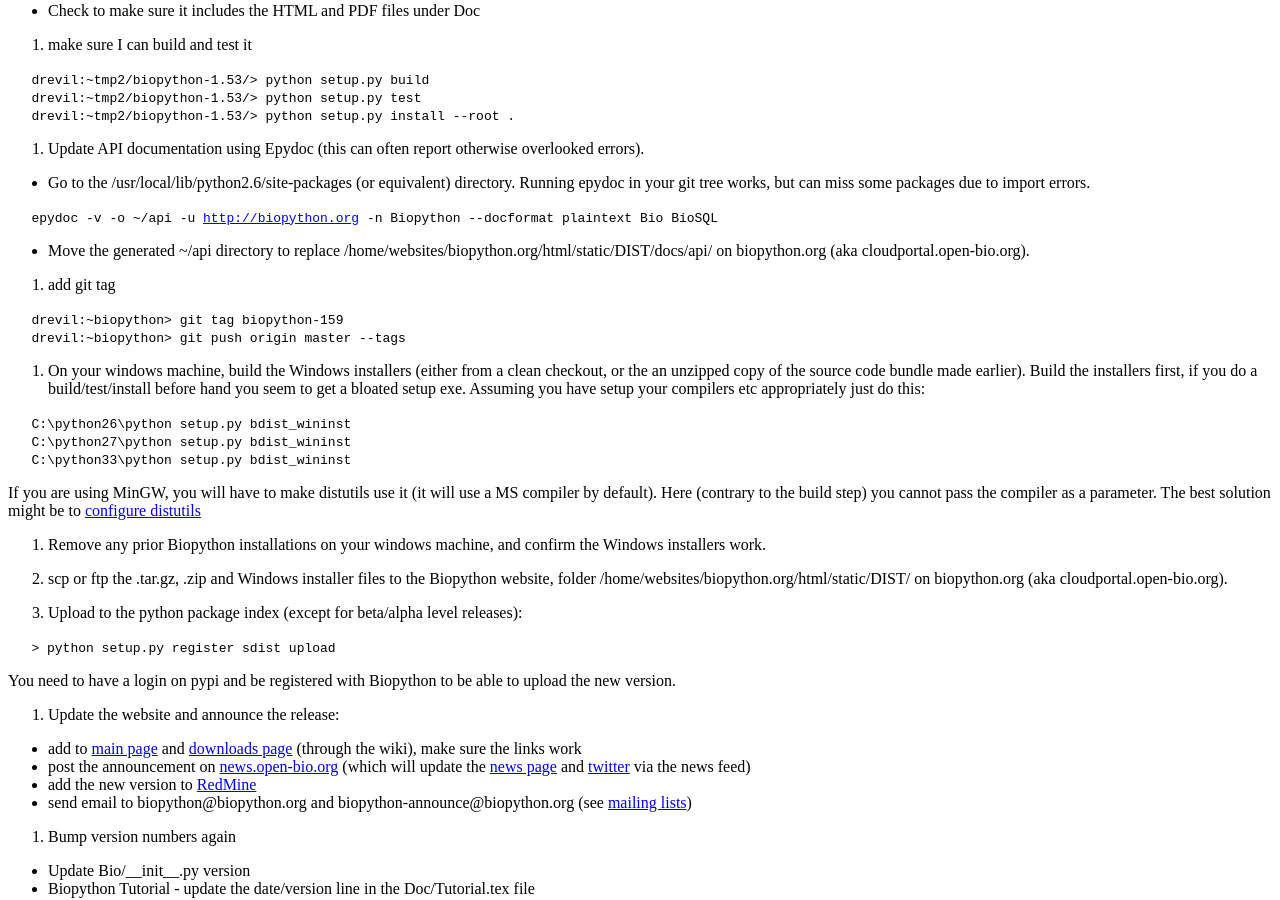
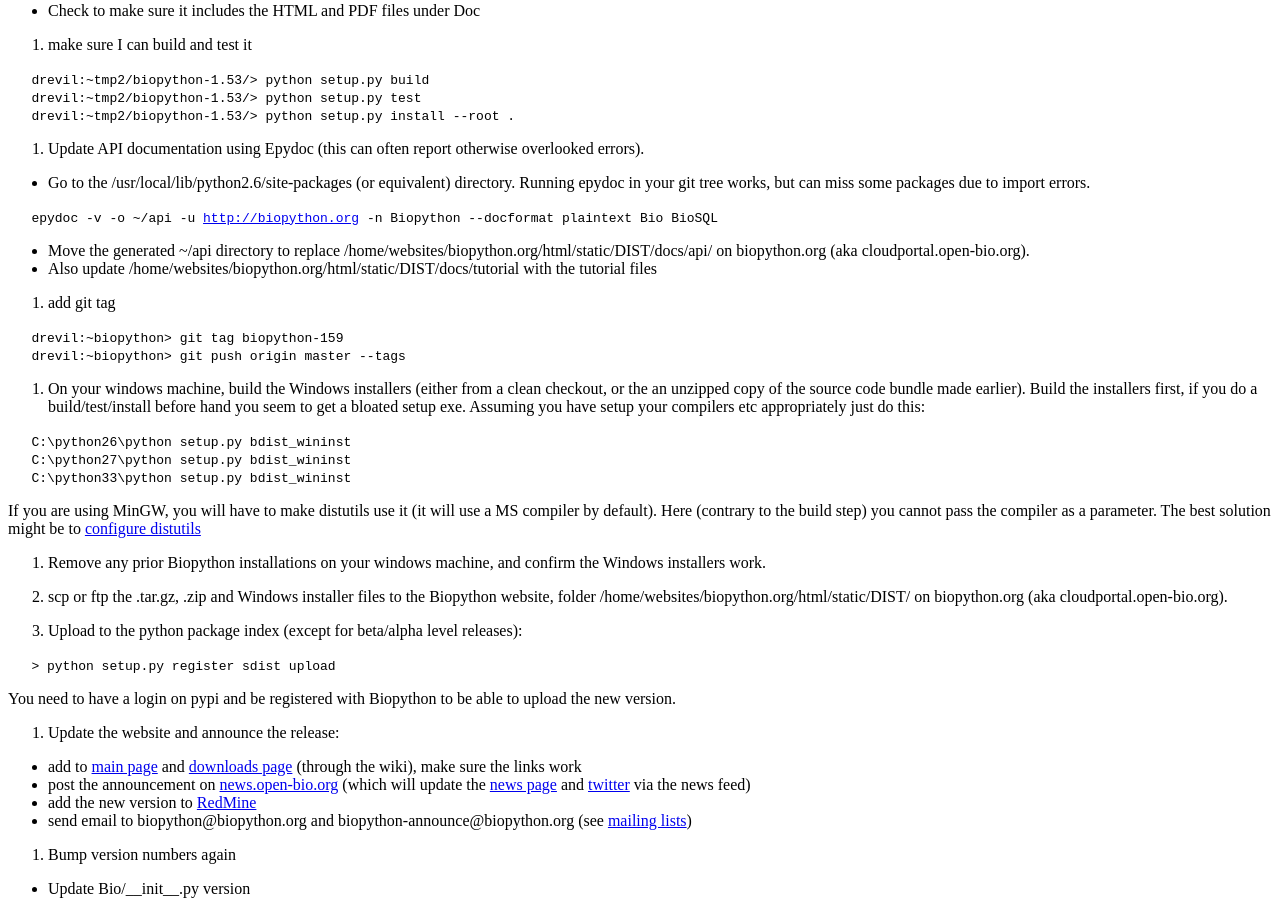
Before and after one commit to biopython/biopython.github.io, a Jekyll site: the page built from wiki/Building_a_release.md, in a window 1280 px wide and 900 px high, scrolled down 1830 px. Built offline with Jekyll 4.4.1, drawn with Linux system fonts in a browser that asks for light colours.

Commit message:
updating the tutorial

```diff
--- a/wiki/Building_a_release.md
+++ b/wiki/Building_a_release.md
@@ -138,6 +138,9 @@ otherwise overlooked errors).
 -   Move the generated ~/api directory to replace
     /home/websites/biopython.org/html/static/DIST/docs/api/ on
     biopython.org (aka cloudportal.open-bio.org).
+-   Also update
+    /home/websites/biopython.org/html/static/DIST/docs/tutorial with the
+    tutorial files
 
 16. add git tag
 
```
Also changed, not shown: 1 other file.
